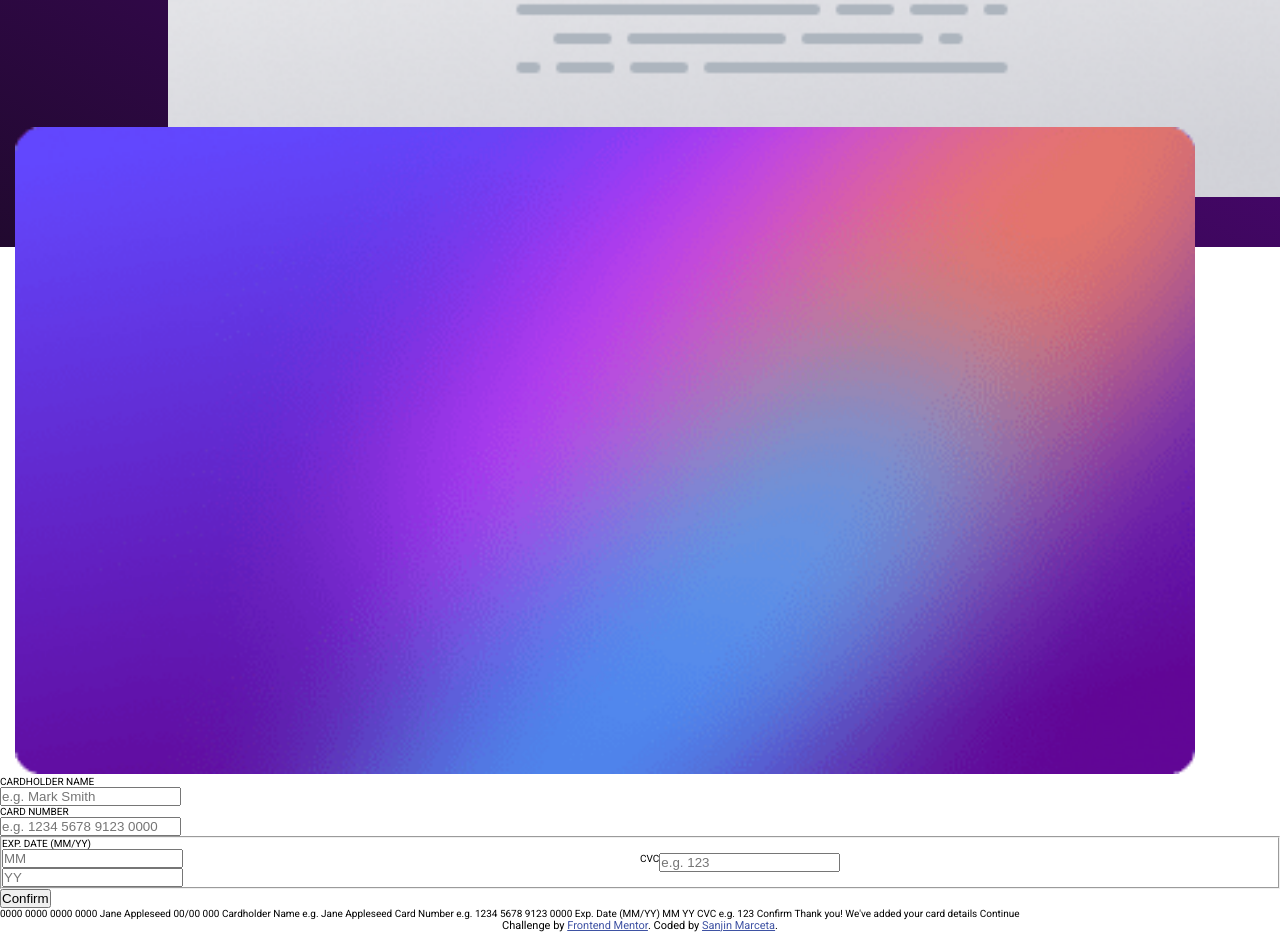
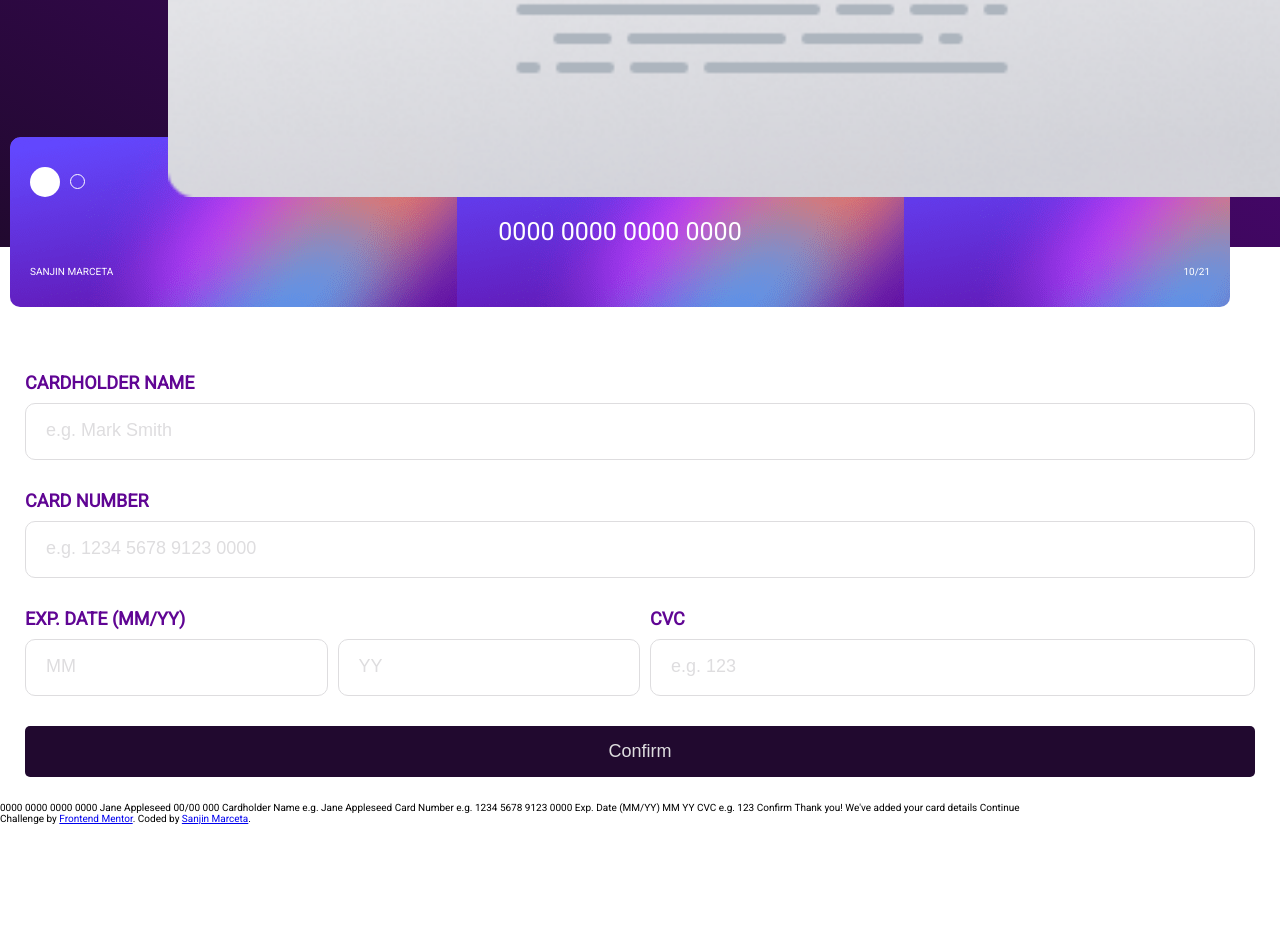
Before and after one commit to smarceta-dev/interactive-card-details-form-main, a website: page index.html in a window 1280 px wide. Shown: the part 480-1412 px from the top of the page. After the commit the page ends 1304 px from the top, so only its background shows below. Drawn offline with Linux system fonts and the light colour scheme.

Commit message:
Form lateout created, front cc in progress.

```diff
--- a/index.html
+++ b/index.html
@@ -9,11 +9,6 @@
 
   <title>Frontend Mentor | Interactive card details form</title>
 
-  <!-- Feel free to remove these styles or customise in your own stylesheet 👍 -->
-  <style>
-    .attribution { font-size: 11px; text-align: center; }
-    .attribution a { color: hsl(228, 45%, 44%); }
-  </style>
 </head>
 <body>
 
@@ -21,9 +16,23 @@
     <img class="credit-card__back" src="images/bg-card-back.png" alt="back of credit card">
   </section>
 
+
   <div class="credit-card-container">
-    <img  class="credit-card__front" src="images/bg-card-front.png" alt="front of credit card">
+    <div class="credit-card">
+      <div class="circle-container">
+        <div class="circle"></div>
+        <div class="small-circle"></div>
+      </div>
+
+      <p id="cc_number">0000 0000 0000 0000</p>
+
+      <div class="name-expdate-container">
+        <p id="full_name">SANJIN MARCETA</p>
+        <p id="exp_date">10/21</p>
+      </div>
+    </div>
   </div>
+
 
   <main>
 
@@ -40,9 +49,11 @@
       <fieldset class="date-month-cvc">
 
         <div class="date-month-container">
-        <label>EXP. DATE (MM/YY)</label>
-          <input type="text" id="month" placeholder="MM" required>
-          <input type="text" id="year" placeholder="YY" required>
+          <label>EXP. DATE (MM/YY)</label>
+          <div>
+            <input type="text" id="month" placeholder="MM" required>
+            <input type="text" id="year" placeholder="YY" required>
+          </div>
         </div>
 
         <div class="cvc-container">
@@ -52,7 +63,7 @@
 
       </fieldset>
 
-      <button>Confirm</button>
+      <button id="submit">Confirm</button>
     </form>
 
   </main>
--- a/scss/_layout.scss
+++ b/scss/_layout.scss
@@ -1,5 +1,5 @@
 .hero {
-
+    z-index: -1;
     padding: 5em;
     padding-top:3em;
     background: linear-gradient(to top right, var(--color-neutral-very-dark-violet),var(--color-primary-mid-purple)) ;
@@ -12,30 +12,82 @@
 
     .credit-card__back {
         margin-left: 10%;
-        z-index: -1;
+
     }
 
 }
 
 .credit-card-container {
-    padding-left: 5em;
-    padding-right: 5em;
+    padding: 1rem 5rem 1rem 5rem;
+    margin-top: -12rem;
+    margin-left: -4rem;
+    z-index: 1;
 
-    img {
-        margin-left: -3.5em;
-        margin-top: -12em;
+    .credit-card {
+
+        background-image: url("/images/bg-card-front.png");
+        color: white;
         width: 100%;
+        padding: 3rem 2rem 3rem 2rem;
+        border-radius: 1rem;
+
+
+        .circle-container{
+
+            display: flex;
+            align-items: center;
+            gap: 1rem;
+            margin-bottom: 2rem;
+
+            .circle {
+                height: 3rem;
+                width: 3rem;
+                background-color: white;
+                border-radius: 100rem;
+            }
+
+            .small-circle {
+                height: 1.5rem;
+                width: 1.5rem;
+                border: 1px solid white;
+                border-radius: 100rem;
+            }
+        }
+
+        #cc_number{
+            display: block;
+            font-size: 2.5em;
+            text-align: center;
+        }
+
+        .name-expdate-container{
+            display: flex;
+            justify-content: space-between;
+            align-items: center;
+            margin-top:2rem;
+        }
+
     }
+
 
 }
 
+
 main {
+
+    margin: auto;
+    padding: 2.5rem;
+    overflow-x: auto;
+	white-space: nowrap;
 
 
     form {
         max-width: 100%;
         box-sizing: border-box;
 
+        fieldset {
+            border: none;
+        }
     }
 
     .date-month-cvc {
@@ -44,18 +96,67 @@ main {
         align-items: center;
 
     }
+
+
     label, input {
         display: block;
+        width: 100%;
+    }
+
+    input {
+        padding: 2rem;
+        border: 1px solid var(--color-neutral-gray);
+        border-radius: 1rem;
+    }
+
+    label {
+        font-size: var(--font-size-default);
+        font-weight: 700;
+        margin: 3rem 0 1rem 0;
+        color: var(--color-primary-mid-purple);
+
+    }
+
+    ::placeholder {
+        color: var(--color-neutral-gray);
+        font-size: var(--font-size-default);
     }
 
     .date-month-container {
-        width: 100%;
+
+        flex: 0 0 50%;
+        display: flex;
+        flex-direction: column;
+
+
+        div {
+            display: flex;
+            justify-content: center;
+
+            gap: 1rem;
+        }
+    }
+
+    .cvc-container {
+        display: flex;
+        flex-direction: column;
+        flex: 0 0 50%;
+        justify-content: center;
+        align-items: center;
+        padding-left:1rem;
 
     }
-    .cvc-container {
-        display: flex;
-        flex: 0 0 50%;
-    }
+
+    #submit {
+        width: 100%;
+        padding: 1.5rem;
+        font-size: var(--font-size-default);
+        color: var(--color-neutral-gray);
+        background-color: var(--color-neutral-very-dark-violet);
+        border: none;
+        border-radius: 0.5rem;
+        margin-top: 3rem;
+      }
 
 
 }
```
Also changed, not shown: css/main.css.
